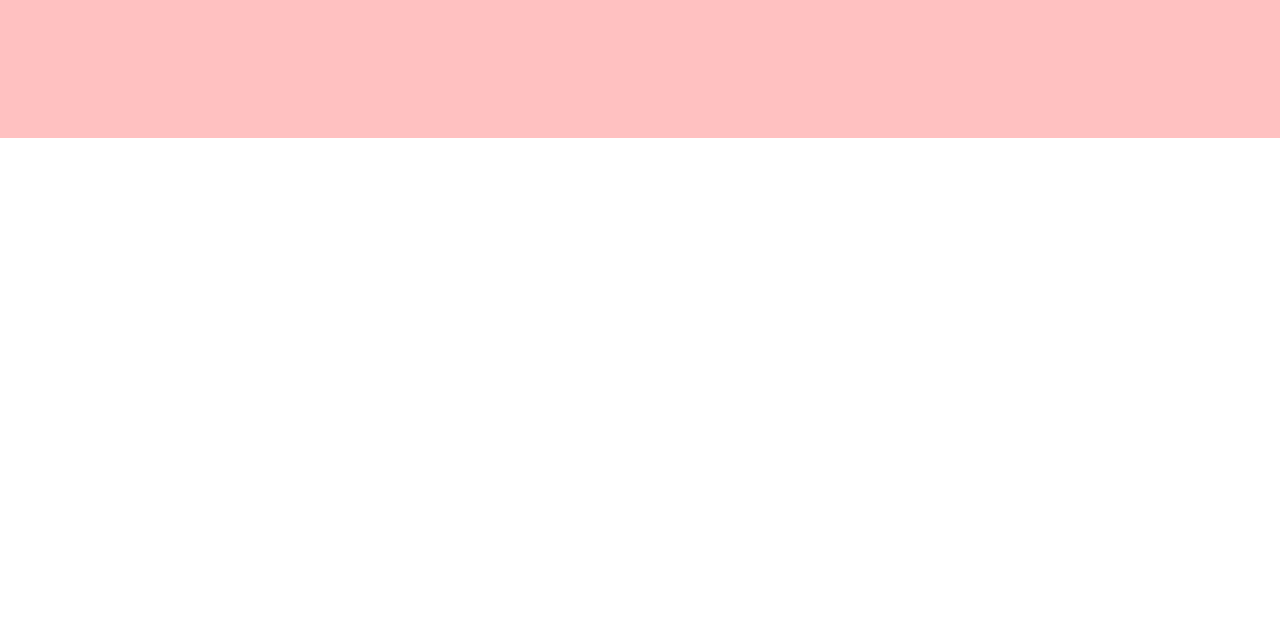
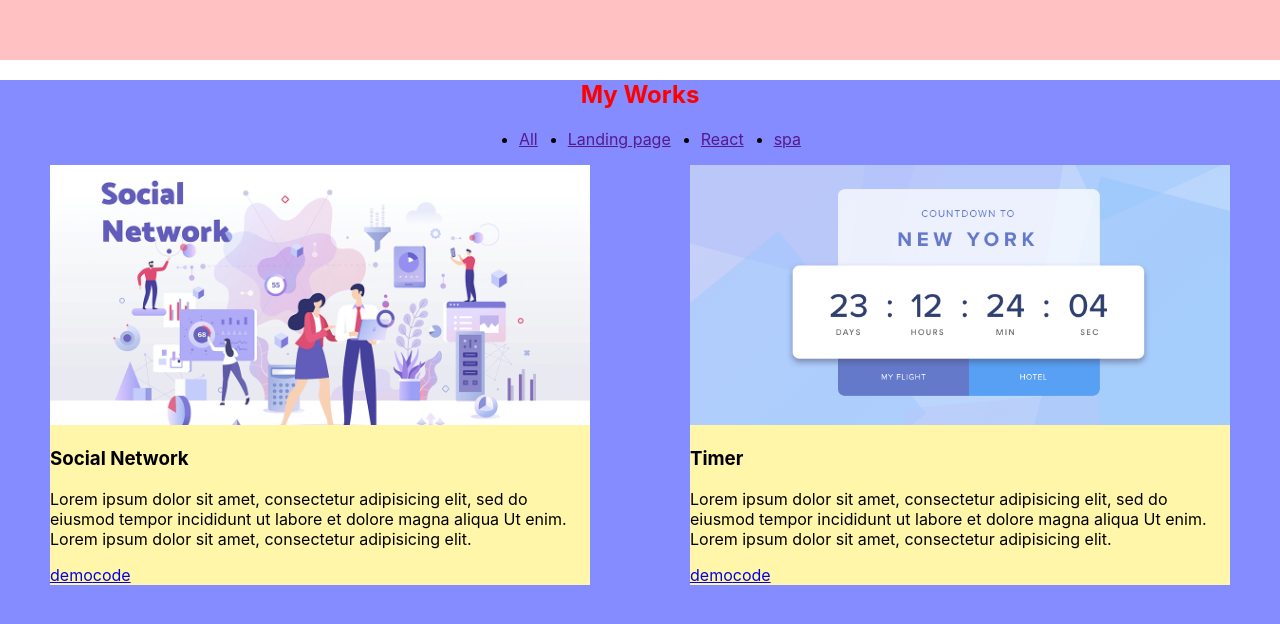
Before and after one commit to leriyar/portfolio-start-project-main, a React app: page / in a window 1280 px wide. Shown: the part 1614-2238 px from the top of the page. Before the commit the page ends 1752 px from the top, so only its background shows below. Built offline with nearby package versions, Linux system fonts and the light colour scheme.

Commit message:
Header, main created

```diff
--- a/src/App.tsx
+++ b/src/App.tsx
@@ -2,6 +2,7 @@
 import {Header} from "./layout/header/Header";
 import {Main} from "./layout/sections/main/Main";
 import {Skills} from "./layout/sections/skills/Skills";
+import {Works} from "./layout/sections/works/Works";
 
 
 function App() {
@@ -10,6 +11,7 @@
             <Header/>
             <Main/>
             <Skills/>
+            <Works/>
         </div>
     );
 }
--- a/src/components/menu/Menu.tsx
+++ b/src/components/menu/Menu.tsx
@@ -1,15 +1,26 @@
 import React from 'react';
+import styled from "styled-components";
 
-export const Menu = () => {
+
+export const Menu = (props: {menuItems: Array<string>}) => {
     return (
-        <nav>
+        <StyledMenu>
             <ul>
-                <li><a href="">Home</a></li>
-                <li><a href="">Skills</a></li>
-                <li><a href="">Works</a></li>
-                <li><a href="">Testimony</a></li>
-                <li><a href="">Contact</a></li>
+                {props.menuItems.map((item: string , index) => {
+                    return <li key={index}>
+                        <a href="">{item}</a>
+                    </li>
+                })}
+
             </ul>
-        </nav>
+        </StyledMenu>
     );
 };
+
+const StyledMenu = styled.nav `
+ul {
+    display: flex;
+    gap: 30px;
+    justify-content: center;
+}
+`
--- a/src/layout/header/Header.tsx
+++ b/src/layout/header/Header.tsx
@@ -3,11 +3,13 @@
 import {Logo} from "../../components/logo/Logo";
 import {Menu} from "../../components/menu/Menu";
 
+const items = ["Home", "Skills", "Works", "Testimony", "Contact"]
+
 export const Header = () => {
     return (
         <StyledHeader>
             <Logo/>
-            <Menu/>
+            <Menu menuItems={items}/>
         </StyledHeader>
     );
 };
--- /dev/null
+++ b/src/layout/sections/works/Works.tsx
@@ -0,0 +1,31 @@
+import React from 'react';
+import {SectionTitle} from "../../../components/SectionTitle";
+import {Menu} from "../../../components/menu/Menu";
+import styled from "styled-components";
+import {FlexWrapper} from "../../../components/FlexWrapper";
+import {Work} from "./work/Work";
+import socialImg from './../../../Assets/images/proj-1.webp'
+import timerImg from './../../../Assets/images/proj-2.webp'
+
+const worksItems = ["All", "Landing page", "React", "spa"]
+export const Works = () => {
+    return (
+        <StyledWorks>
+            <SectionTitle>My Works</SectionTitle>
+            <Menu menuItems={worksItems}/>
+            <FlexWrapper justify={"space-around"}>
+                <Work title={"Social Network"}
+                      src={socialImg}
+                      text={"Lorem ipsum dolor sit amet, consectetur adipisicing elit, sed do eiusmod tempor incididunt ut labore et dolore magna aliqua Ut enim. Lorem ipsum dolor sit amet, consectetur adipisicing elit."}/>
+                <Work title={"Timer"}
+                      src={timerImg}
+                      text={"Lorem ipsum dolor sit amet, consectetur adipisicing elit, sed do eiusmod tempor incididunt ut labore et dolore magna aliqua Ut enim. Lorem ipsum dolor sit amet, consectetur adipisicing elit."}/>
+            </FlexWrapper>
+        </StyledWorks>
+    );
+};
+
+const StyledWorks = styled.section`
+    min-height: 100vh;
+    background-color: #848cff;
+`
--- /dev/null
+++ b/src/layout/sections/works/work/Work.tsx
@@ -0,0 +1,45 @@
+import React from 'react';
+import styled from "styled-components";
+
+type WorkPropsType = {
+    title: string
+    text: string
+    src: string
+}
+
+
+export const Work = (props: WorkPropsType) => {
+    return (
+        <StyledWork>
+            <Image src={props.src} alt=""/>
+            <Title>{props.title}</Title>
+            <Text>{props.text}</Text>
+            <Link href={"#"}>demo</Link>
+            <Link href={"3"}>code</Link>
+        </StyledWork>
+    );
+};
+
+const StyledWork = styled.div`
+    background-color: #fff6aa;
+    max-width: 540px;
+    width: 100%;
+
+`
+const Image = styled.img`
+    width: 100%;
+    height: 260px;
+    object-fit: cover;
+`
+
+const Link = styled.a`
+
+`
+
+const Title = styled.h3`
+
+`
+
+const Text = styled.p`
+
+`
```
